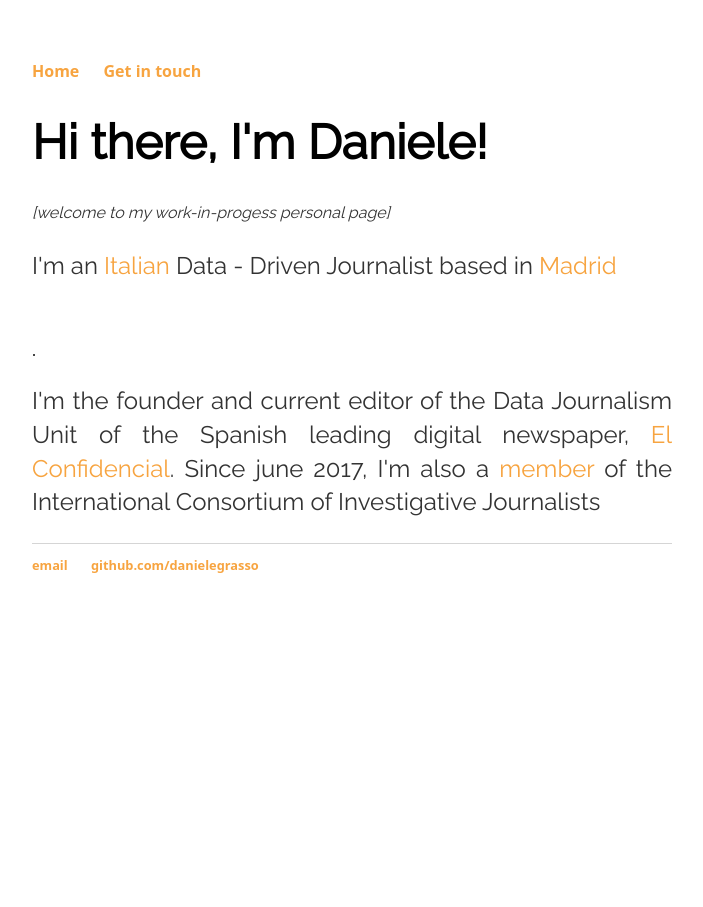
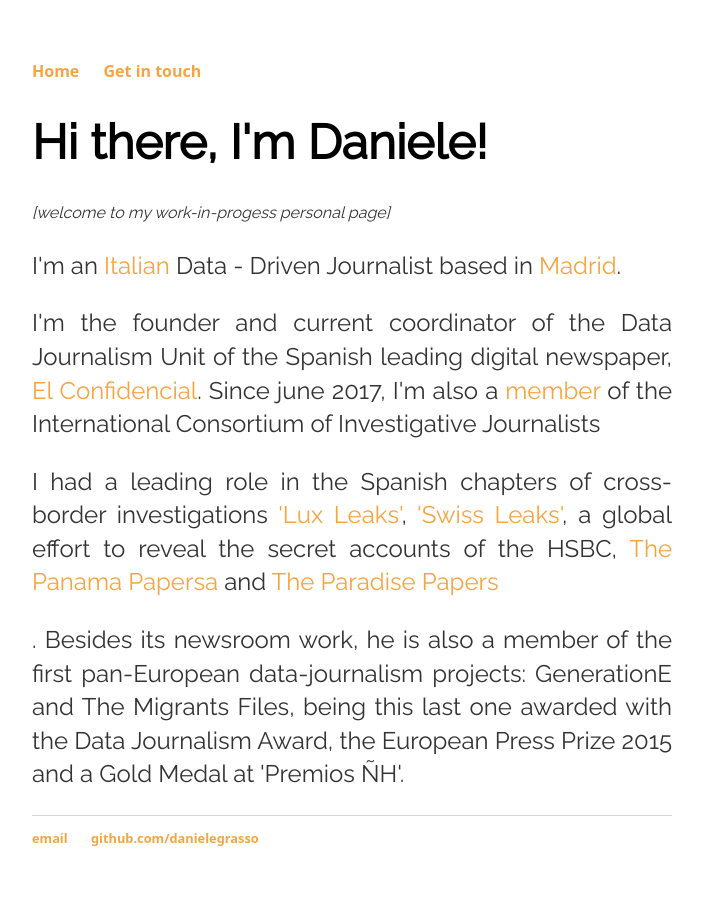
Before and after one commit to danielegrasso/danielegrasso.github.io, a Jekyll site: the page built from index.html, in a window 1280 px wide. Shown: the whole page, without its empty margins (288-991 px from the left). Built offline with Jekyll 4.4.1, drawn with Linux system fonts in a browser that asks for light colours.

Commit message:
Update index.html

```diff
--- a/index.html
+++ b/index.html
@@ -4,5 +4,8 @@ title: Daniele Grasso, Data Journalist
 ---
 <div class="blurb">
 	<h1>Hi there, I'm Daniele!</h1> <p style="font-size:1em; font-style:italic;">[welcome to my work-in-progess personal page]</p>
-	<p>I'm an <a href="https://www.instagram.com/p/BOXp7BjD_lz/" target="_blank">Italian</a> Data - Driven Journalist based in <a href="https://www.flickr.com/photos/bluesorchid/4324530085/in/album-72157623374186856/" target="_blank">Madrid</a></p><br><br>.
-	<p>I'm the founder and current editor of the Data Journalism Unit of the Spanish leading digital newspaper, <a href="https://www.elconfidencial.com" target="_blank">El Confidencial</a>. Since june 2017, I'm also a <a href="https://www.icij.org/journalists/daniele-grasso/" target="_blank">member</a> of the International Consortium of Investigative Journalists </p>
+	<p>I'm an <a href="https://www.instagram.com/p/BOXp7BjD_lz/" target="_blank">Italian</a> Data - Driven Journalist based in <a href="https://www.flickr.com/photos/bluesorchid/4324530085/in/album-72157623374186856/" target="_blank">Madrid</a>.</p>
+	<p>I'm the founder and current coordinator of the Data Journalism Unit of the Spanish leading digital newspaper, <a href="https://www.elconfidencial.com" target="_blank">El Confidencial</a>. Since june 2017, I'm also a <a href="https://www.icij.org/journalists/daniele-grasso/" target="_blank">member</a> of the International Consortium of Investigative Journalists </p>
+        <p>I had a leading role in the Spanish chapters of cross-border investigations <a href="https://www.elconfidencial.com/tags/temas/los-papeles-de-luxemburgo-13002/3/" target="_blank">'Lux Leaks'</a>, <a href="https://www.elconfidencial.com/economia/lista-falciani/2015-02-09/los-espanoles-de-la-lista-falciani-tenian-1-800-millones-de-euros-opacos-en-suiza_703307/" target="_blank">'Swiss Leaks'</a>, a global effort to reveal the secret accounts of the HSBC, <a href="https://www.elconfidencial.com/economia/papeles-panama/" target="_blank">The Panama Papersa</a> and <a href="https://www.elconfidencial.com/economia/paradise-papers/especial/" taregt="_blank">The Paradise Papers</a><p>.
+
+		Besides its newsroom work, he is also a member of the first pan-European data-journalism projects: GenerationE and The Migrants Files, being this last one awarded with the Data Journalism Award, the European Press Prize 2015 and a Gold Medal at 'Premios ÑH'.
```
